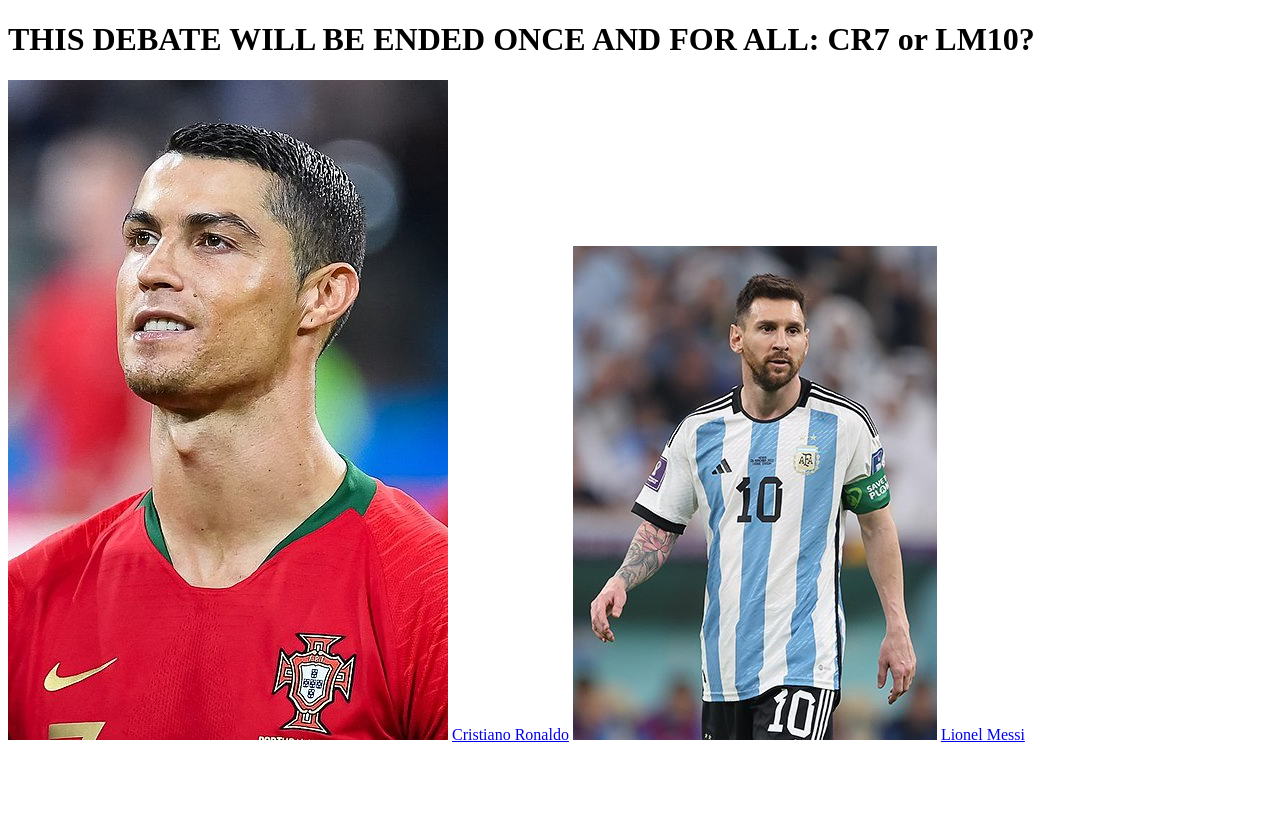
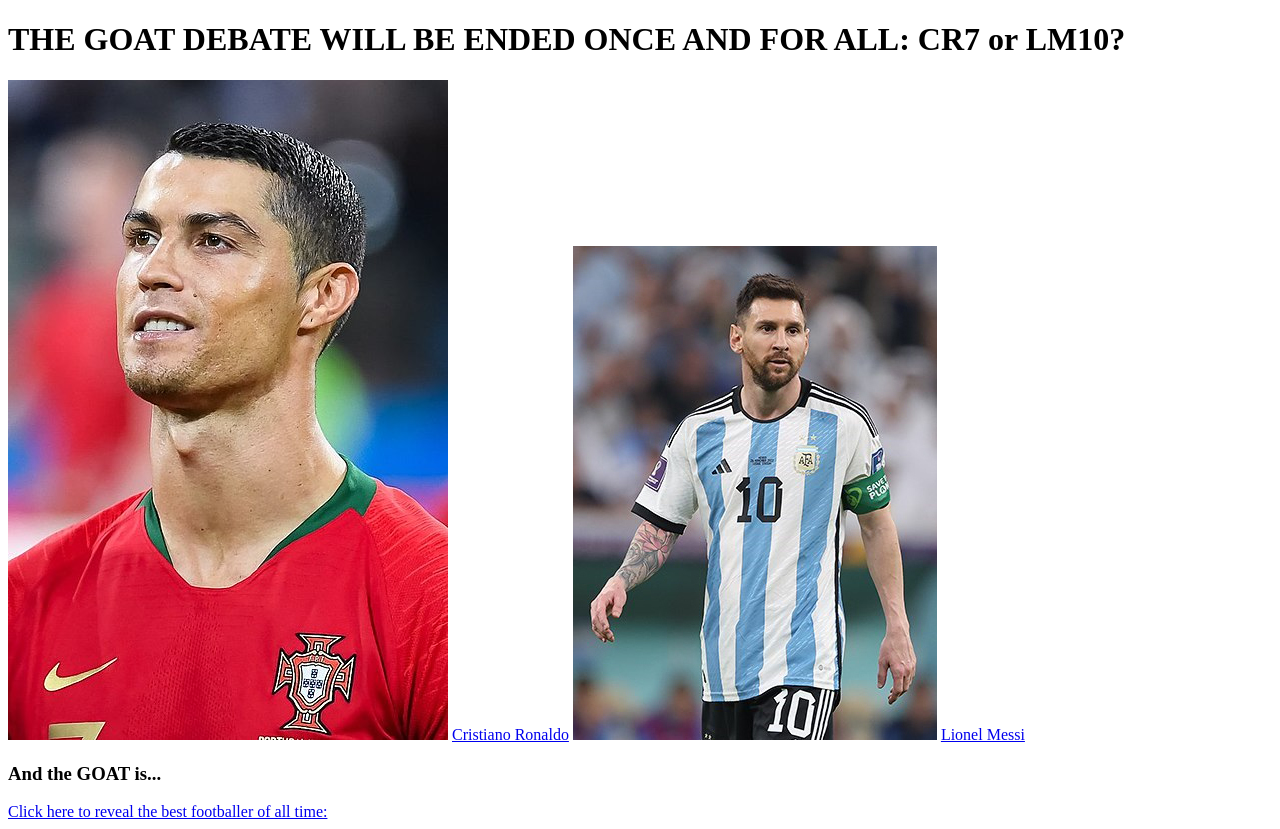
Before and after one commit to ediprekpalaj/webdev-assignment1, a plain HTML site: page index.html in a window 1280 px wide. Before the commit the page ends 800 px from the top, so only its background shows below. Drawn offline with Linux system fonts and the light colour scheme.

Commit message:
Add ending page and add home button link.

```diff
--- a/index.html
+++ b/index.html
@@ -6,10 +6,12 @@
     </head>
 
     <h1>
-        THIS DEBATE WILL BE ENDED ONCE AND FOR ALL: CR7 or LM10?
+        THE GOAT DEBATE WILL BE ENDED ONCE AND FOR ALL: CR7 or LM10?
     </h1>
     <img src="assets/img/ronaldo_main.jpeg" alt="Cristiano Ronaldo"/>
     <a href="ronaldo.html">Cristiano Ronaldo</a>
     <img src="assets/img/messi_main.jpeg" alt="Lionel Messi"/>
     <a href="messi.html">Lionel Messi</a>
+    <h3>And the GOAT is...</h3>
+    <a href="ending.html">Click here to reveal the best footballer of all time:</a>
 </html>
```
Also changed, not shown: ending.html (added, +8 -0 lines), messi.html (+1 -0 lines), ronaldo.html (+1 -0 lines).
